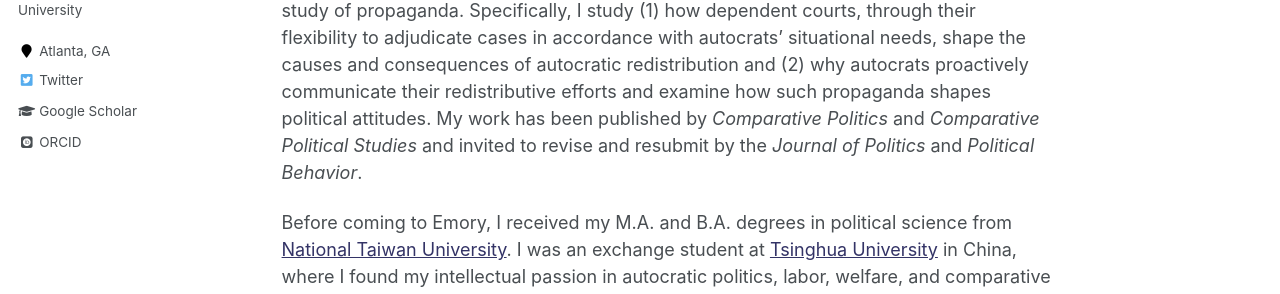
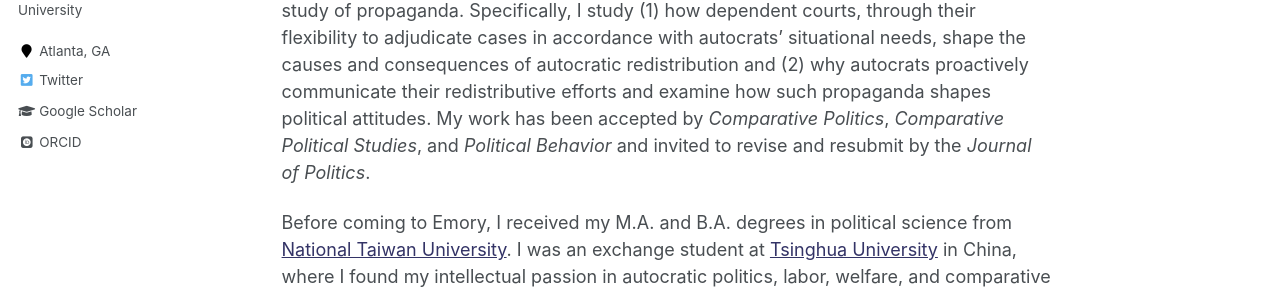
Before and after one commit to hsuyumin/hsuyumin.github.io, a Jekyll site: the page built from _pages/about.md, in a window 1280 px wide and 929 px high. Shown: the part 349-643 px from the top of the window. Built offline with Jekyll 4.4.1, drawn with Linux system fonts in a browser that asks for light colours; some web fonts are replaced; some of the changed text lies outside the part shown.

Commit message:
Update about.md

```diff
--- a/_pages/about.md
+++ b/_pages/about.md
@@ -10,7 +10,7 @@ redirect_from:
 
 I am a Ph.D. candidate in the [Department of Political Science at Emory University](http://polisci.emory.edu/home/) and a pre-doctoral fellow with the Democracy Program at the Carter Center. I study autocratic politics, comparative courts, and the political economy of redistribution, with a regional focus on East Asia.
 
-My primary research interest lies in redistributive politics under dictatorship. My research advances the research frontier by exploring its intersection with autocratic courts and the study of propaganda. Specifically, I study (1) how dependent courts, through their flexibility to adjudicate cases in accordance with autocrats' situational needs, shape the causes and consequences of autocratic redistribution and (2) why autocrats proactively communicate their redistributive efforts and examine how such propaganda shapes political attitudes. My work has been published by _Comparative Politics_ and _Comparative Political Studies_ and invited to revise and resubmit by the _Journal of Politics_ and _Political Behavior_.
+My primary research interest lies in redistributive politics under dictatorship. My research advances the research frontier by exploring its intersection with autocratic courts and the study of propaganda. Specifically, I study (1) how dependent courts, through their flexibility to adjudicate cases in accordance with autocrats' situational needs, shape the causes and consequences of autocratic redistribution and (2) why autocrats proactively communicate their redistributive efforts and examine how such propaganda shapes political attitudes. My work has been accepted by _Comparative Politics_, _Comparative Political Studies_, and _Political Behavior_ and invited to revise and resubmit by the _Journal of Politics_.
 
 Before coming to Emory, I received my M.A. and B.A. degrees in political science from [National Taiwan University](https://www.ntu.edu.tw/english/). I was an exchange student at [Tsinghua University](https://www.tsinghua.edu.cn/en/) in China, where I found my intellectual passion in autocratic politics, labor, welfare, and comparative political economy.
 
```
